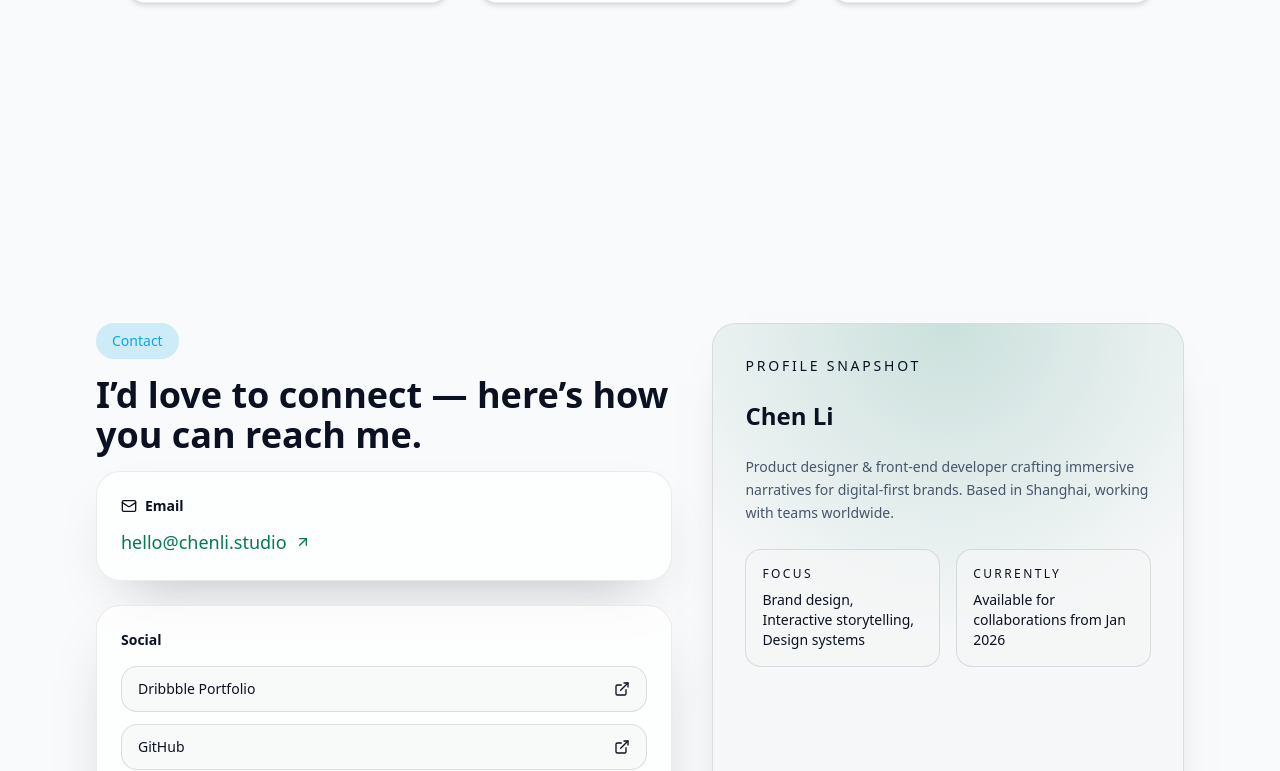
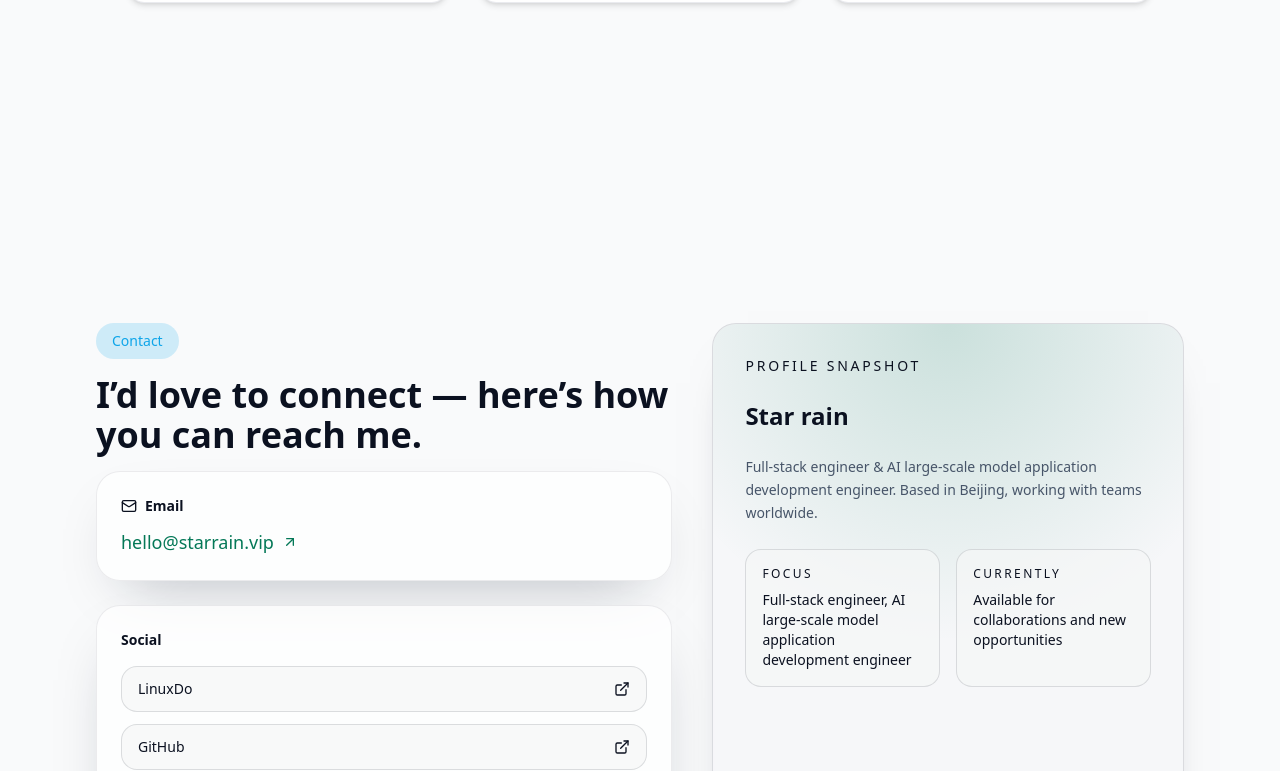
Before and after one commit to Arzelan/mySelf_page, a React (Vite) app: page / in a window 1280 px wide. Shown: the part 2029-2800 px from the top of the page. Built offline with nearby package versions, Linux system fonts and the light colour scheme.

Commit message:
更新 和 导航条

```diff
--- a/src/App.tsx
+++ b/src/App.tsx
@@ -1,6 +1,7 @@
 import { useEffect, useMemo, useState, useCallback, type ReactNode } from "react";
 import { useTranslation } from "react-i18next";
 import { LinksSection } from "./components/LinksSection";
+import { ScrollProgress, FloatingActionButton } from "./components/ScrollComponents";
 import { Globe2, Menu, X, ArrowUpRight, Languages, Mail, ExternalLink, SunMedium, Moon } from "lucide-react";
 import { motion, AnimatePresence } from "framer-motion";
 import "./i18n";
@@ -64,9 +65,9 @@ type TranslationShape = {
     };
     socials: {
       label: string;
-      dribbble: string;
+      linuxdo: string;
       github: string;
-      linkedin: string;
+      twitter: string;
     };
   };
   footer: {
@@ -593,7 +594,7 @@ const ContactSection = ({
             <ul className="mt-4 space-y-3">
               <li>
                 <motion.a
-                  href="https://dribbble.com/chenli"
+                  href="https://linux.do/u/_12/summary"
                   target="_blank"
                   rel="noreferrer"
                   className="flex items-center justify-between rounded-2xl border border-[color-mix(in_srgb,var(--page-foreground)_12%,transparent)] bg-[color-mix(in_srgb,var(--page-bg)_68%,var(--glass-overlay))] px-4 py-3 text-sm font-medium text-[color:var(--page-foreground)] transition"
@@ -601,13 +602,13 @@ const ContactSection = ({
                   whileTap={{ scale: 0.97 }}
                   transition={interactiveSpring}
                 >
-                  {content.socials.dribbble}
+                  {content.socials.linuxdo}
                   <ExternalLink className="h-4 w-4" />
                 </motion.a>
               </li>
               <li>
                 <motion.a
-                  href="https://github.com/chenli"
+                  href="https://github.com/Arzelan"
                   target="_blank"
                   rel="noreferrer"
                   className="flex items-center justify-between rounded-2xl border border-[color-mix(in_srgb,var(--page-foreground)_12%,transparent)] bg-[color-mix(in_srgb,var(--page-bg)_68%,var(--glass-overlay))] px-4 py-3 text-sm font-medium text-[color:var(--page-foreground)] transition"
@@ -621,7 +622,7 @@ const ContactSection = ({
               </li>
               <li>
                 <motion.a
-                  href="https://www.linkedin.com/in/chenli"
+                  href="https://x.com/xn_zhao"
                   target="_blank"
                   rel="noreferrer"
                   className="flex items-center justify-between rounded-2xl border border-[color-mix(in_srgb,var(--page-foreground)_12%,transparent)] bg-[color-mix(in_srgb,var(--page-bg)_68%,var(--glass-overlay))] px-4 py-3 text-sm font-medium text-[color:var(--page-foreground)] transition"
@@ -629,7 +630,7 @@ const ContactSection = ({
                   whileTap={{ scale: 0.97 }}
                   transition={interactiveSpring}
                 >
-                  {content.socials.linkedin}
+                  {content.socials.twitter}
                   <ExternalLink className="h-4 w-4" />
                 </motion.a>
               </li>
@@ -648,21 +649,21 @@ const ContactSection = ({
         <div className="absolute inset-0 bg-[radial-gradient(circle_at_top,_color-mix(in_srgb,var(--accent-emerald)_18%,transparent),_transparent_55%)]" />
         <div className="relative space-y-6 p-8">
           <p className="text-sm uppercase tracking-[0.2em] text-[color:var(--page-foreground)]/60">Profile Snapshot</p>
-          <h3 className="text-2xl font-semibold text-[color:var(--page-foreground)]">Chen Li</h3>
+          <h3 className="text-2xl font-semibold text-[color:var(--page-foreground)]">Star rain</h3>
           <p className="text-sm leading-relaxed text-muted">
-            Product designer & front-end developer crafting immersive narratives for digital-first brands. Based in Shanghai, working with teams worldwide.
+            Full-stack engineer & AI large-scale model application development engineer. Based in Beijing, working with teams worldwide.
           </p>
           <div className="grid gap-4 sm:grid-cols-2">
             <div className="rounded-2xl border border-[color-mix(in_srgb,var(--page-foreground)_12%,transparent)] bg-[color-mix(in_srgb,var(--page-bg)_68%,var(--glass-overlay))] p-4">
               <p className="text-xs uppercase tracking-[0.2em] text-[color:var(--page-foreground)]/60">Focus</p>
               <p className="mt-2 text-sm font-medium text-[color:var(--page-foreground)]">
-                Brand design, Interactive storytelling, Design systems
+                Full-stack engineer, AI large-scale model application development engineer
               </p>
             </div>
             <div className="rounded-2xl border border-[color-mix(in_srgb,var(--page-foreground)_12%,transparent)] bg-[color-mix(in_srgb,var(--page-bg)_68%,var(--glass-overlay))] p-4">
               <p className="text-xs uppercase tracking-[0.2em] text-[color:var(--page-foreground)]/60">Currently</p>
               <p className="mt-2 text-sm font-medium text-[color:var(--page-foreground)]">
-                Available for collaborations from Jan 2026
+                Available for collaborations and new opportunities
               </p>
             </div>
           </div>
@@ -682,7 +683,7 @@ const Footer = ({ content }: { content: TranslationShape["footer"] }) => (
       <div className="flex flex-wrap items-center gap-3 text-xs uppercase tracking-[0.2em] text-[color:var(--page-foreground)]/50">
         <span>Design · Code · Narrative</span>
         <span className="hidden h-3 w-px bg-[color-mix(in_srgb,var(--page-foreground)_12%,transparent)] sm:inline" />
-        <span>Shanghai · Remote Ready</span>
+        <span>Beijing · Remote Ready</span>
       </div>
     </div>
   </footer>
@@ -770,6 +771,8 @@ function App() {
         <ContactSection content={strings.contact} />
       </main>
       <Footer content={strings.footer} />
+      <ScrollProgress />
+      <FloatingActionButton />
     </div>
   );
 }
--- a/src/components/LinksSection.tsx
+++ b/src/components/LinksSection.tsx
@@ -31,7 +31,7 @@ const linkDetails = [
   },
 ];
 
-const placeholderLinks = ["#blog", "#cloud", "#toolbox"];
+const placeholderLinks = ["https://blog.starrain.vip/", "#cloud", "#toolbox"];
 
 const cardVariants = {
   hidden: { opacity: 0, y: 20 },
--- a/src/components/ScrollComponents.tsx
+++ b/src/components/ScrollComponents.tsx
@@ -13,7 +13,7 @@ export const ScrollProgress: React.FC = () => {
 
   return (
     <motion.div
-      className="fixed top-0 left-0 right-0 h-1 bg-gradient-to-r from-zinc-700 via-zinc-600 to-zinc-800 origin-left z-50"
+      className="fixed top-0 left-0 right-0 h-1 bg-gradient-to-r from-[color:var(--accent-emerald)] to-[color:var(--accent-sky)] origin-left z-50"
       style={{ scaleX }}
     />
   );
@@ -31,7 +31,7 @@ export const FloatingActionButton: React.FC = () => {
 
   return (
     <motion.button
-      className="fixed bottom-8 right-8 w-14 h-14 bg-gradient-to-r from-zinc-700 to-zinc-800 text-white rounded-full shadow-lg hover:shadow-xl hover:scale-110 hover:-translate-y-0.5 active:scale-95 flex items-center justify-center z-40 backdrop-blur-sm border border-white/20 transition-all duration-200 cursor-pointer"
+      className="fixed bottom-8 right-8 w-14 h-14 bg-[color:var(--page-foreground)] text-[color:var(--page-bg)] rounded-full shadow-lg hover:shadow-xl hover:scale-110 hover:-translate-y-0.5 active:scale-95 flex items-center justify-center z-40 backdrop-blur-sm border border-[color:var(--card-border)] transition-all duration-200 cursor-pointer"
       style={{ opacity, scale }}
       onClick={scrollToTop}
       initial={{ opacity: 0, scale: 0.8 }}
--- a/src/i18n.ts
+++ b/src/i18n.ts
@@ -21,8 +21,8 @@ const resources = {
       },
       hero: {
         badge: "个人导航页",
-        title: "你好，我是陈黎 —— 一个热爱设计与代码的创作者",
-        subtitle: "我把每一个想法打磨成可交互的网页体验。欢迎探索我的作品，并与我联系。",
+        title: "你好，我是星雨 —— 一个热爱代码与AI的创作者",
+        subtitle: "我把每一个想法打磨成可交互的功能体验。欢迎探索我的作品，并与我联系。",
         primaryCta: "探索作品",
         secondaryCta: "联系我"
       },
@@ -73,17 +73,17 @@ const resources = {
         subtitle: "欢迎通过以下方式与我保持联络。",
         email: {
           label: "邮箱",
-          value: "hello@chenli.studio"
+          value: "hello@starrain.vip"
         },
         socials: {
           label: "社交平台",
-          dribbble: "Dribbble 作品集",
+          linuxdo: "LinuxDo",
           github: "GitHub 代码",
-          linkedin: "LinkedIn"
+          twitter: "Twitter 主页"
         }
       },
       footer: {
-        rights: "© {{year}} 陈黎. 保留所有权利。"
+        rights: "© {{year}} 星雨. 保留所有权利。"
       }
     }
   },
@@ -105,7 +105,7 @@ const resources = {
       },
       hero: {
         badge: "Personal Navigator",
-        title: "Hi, I’m Chen Li — a creator who thrives at the intersection of design and code.",
+        title: "Hi, I’m Star rain — a creator who thrives at the intersection of design and code.",
         subtitle: "I craft interactive web experiences that transform ideas into reality. Explore my selected works and reach out to collaborate.",
         primaryCta: "View Projects",
         secondaryCta: "Get in Touch"
@@ -157,17 +157,17 @@ const resources = {
         subtitle: "I’d love to connect — here’s how you can reach me.",
         email: {
           label: "Email",
-          value: "hello@chenli.studio"
+          value: "hello@starrain.vip"
         },
         socials: {
           label: "Social",
-          dribbble: "Dribbble Portfolio",
+          linuxdo: "LinuxDo",
           github: "GitHub",
-          linkedin: "LinkedIn"
+          twitter: "Twitter"
         }
       },
       footer: {
-        rights: "© {{year}} Chen Li. All rights reserved."
+        rights: "© {{year}} Star rain. All rights reserved."
       }
     }
   }
```
